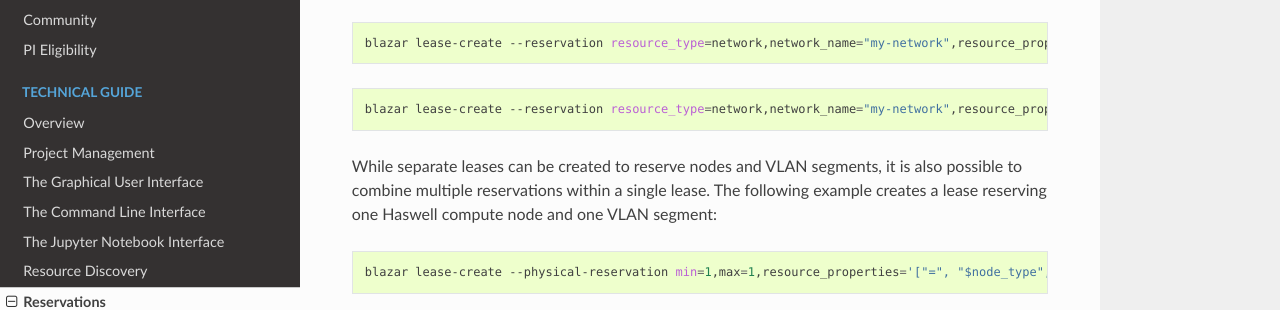
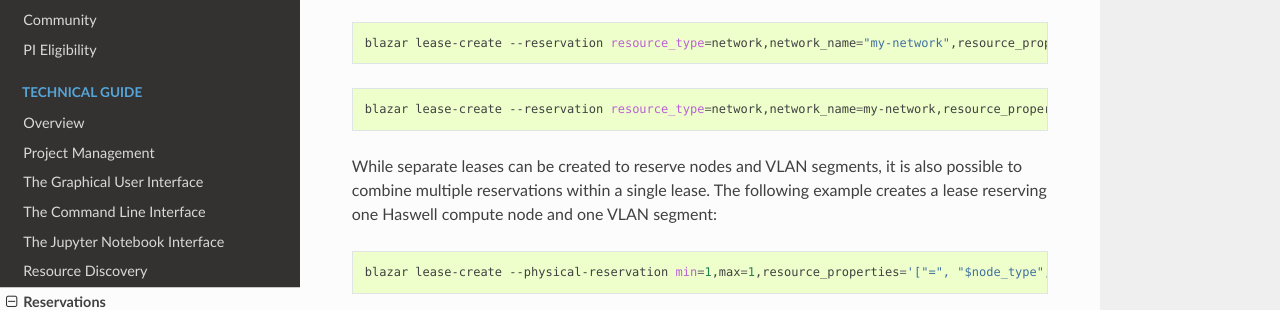
Before and after one commit to ChameleonCloud/docs, a Sphinx documentation site: the page built from source/technical/reservations.rst, in a window 1280 px wide and 900 px high, scrolled down 13913 px. Shown: the part 158-468 px from the top of the window. Built offline with Sphinx 7.4.7 and the Read the Docs theme 2.0.0, drawn with Linux system fonts in a browser that asks for light colours.

```diff
--- a/source/technical/reservations.rst
+++ b/source/technical/reservations.rst
@@ -408,7 +408,7 @@ a network by ``segment_id`` or ``physical_network``.
 
 .. code-block:: bash
 
-   blazar lease-create --reservation resource_type=network,network_name="my-network",resource_properties='["==","$physical_network","physnet1"]' --start-date "2015-06-17 16:00" --end-date "2015-06-17 18:00" my-first-vlan-lease
+   blazar lease-create --reservation resource_type=network,network_name=my-network,resource_properties='["==","$physical_network","physnet1"]' --start-date "2015-06-17 16:00" --end-date "2015-06-17 18:00" my-first-vlan-lease
 
 While separate leases can be created to reserve nodes and VLAN segments, it is also possible to combine multiple reservations within a single lease. The following example creates a lease reserving one Haswell compute node and one VLAN segment:
 
```
